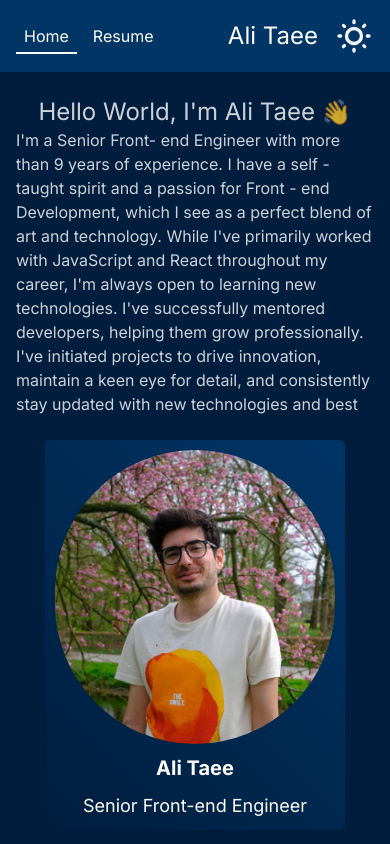
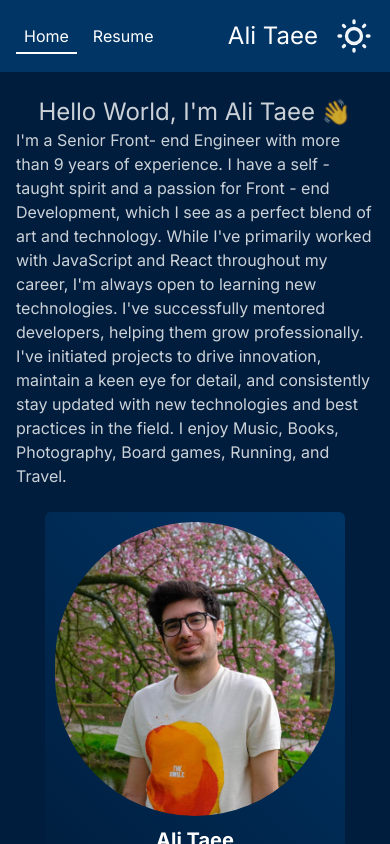
Before and after one commit to AliTaee/Portfolio, a SvelteKit app: page / in a window 390 px wide. Shown: the top 844 px of the page. Built offline with nearby package versions, Linux system fonts and the light colour scheme.

Commit message:
fix(responsive): main page and go back to top page

```diff
--- a/src/components/scroll-back-to-top/ScrollBackToTop.svelte
+++ b/src/components/scroll-back-to-top/ScrollBackToTop.svelte
@@ -50,7 +50,7 @@
 		display: none;
 		font-size: 18px;
 		position: fixed;
-		bottom: 50px;
+		bottom: 60px;
 		right: 30px;
 		z-index: 999;
 		cursor: pointer;
--- a/src/routes/+page.svelte
+++ b/src/routes/+page.svelte
@@ -25,7 +25,7 @@
 					<Emoji emoji="👋" label="Hand waving" />
 				</span>
 			</h1>
-			<p class="max-h-72 overflow-y-auto">{about}</p>
+			<p>{about}</p>
 		</section>
 		<section>
 			<Card desc={title} title={name} image={profileImage} />
```
